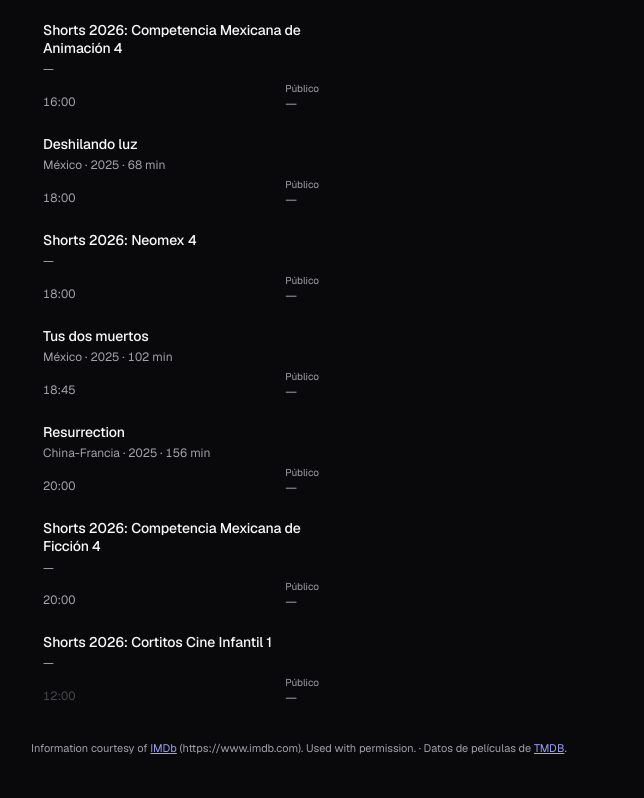
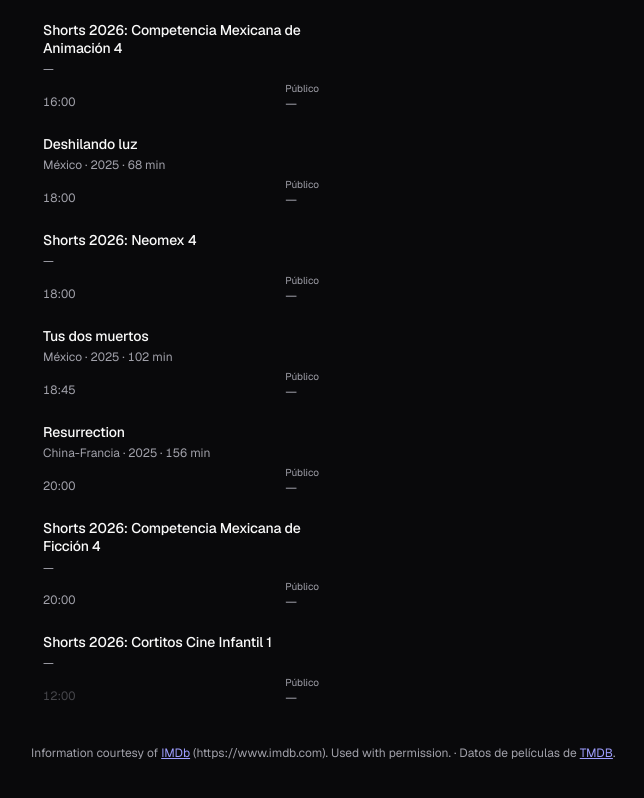
Before and after one commit to hectorcflores/aura-app, a website: page app/index.html in a window 1280 px wide. Shown: the part 2171-2969 px from the top of the page, without its empty margins (169-813 px from the left). Drawn offline with nearby package versions, Linux system fonts and the light colour scheme.

Commit message:
Pie de atribución con la clase .foot existente en vez de estilo en línea
Co-Authored-By: Claude Fable 5.1 <noreply@anthropic.com>

```diff
--- a/app/index.html
+++ b/app/index.html
@@ -183,7 +183,7 @@ body{margin:0;padding:32px 16px 72px;background:hsl(var(--background));color:hsl
     <div class="card" id="pn"><div class="msg skel"><span style="width:60%"></span><span style="width:85%"></span><span style="width:40%"></span></div></div>
   </div>
   <!-- La licencia del dataset de IMDb exige este texto tal cual. -->
-  <p class="src" style="margin-top:24px">Information courtesy of <a href="https://www.imdb.com" target="_blank" rel="noopener">IMDb</a> (https://www.imdb.com). Used with permission. · Datos de películas de <a href="https://www.themoviedb.org" target="_blank" rel="noopener">TMDB</a>.</p>
+  <p class="foot">Information courtesy of <a href="https://www.imdb.com" target="_blank" rel="noopener">IMDb</a> (https://www.imdb.com). Used with permission. · Datos de películas de <a href="https://www.themoviedb.org" target="_blank" rel="noopener">TMDB</a>.</p>
 </div>
 <script>
 const esc = s => String(s ?? "").replace(/[&<>"]/g, c => ({"&":"&amp;","<":"&lt;",">":"&gt;",'"':"&quot;"}[c]));
```
